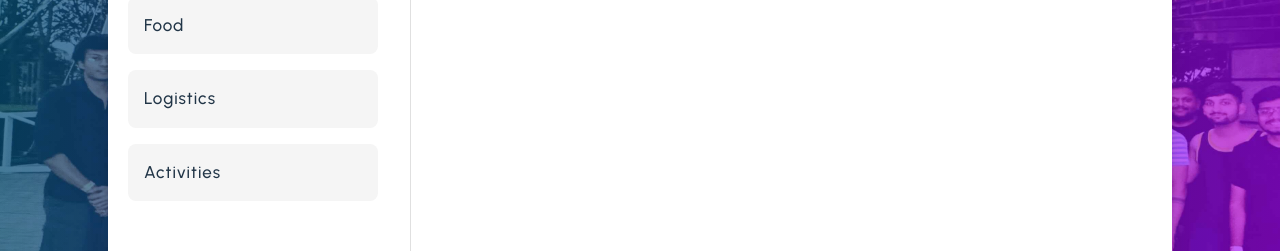
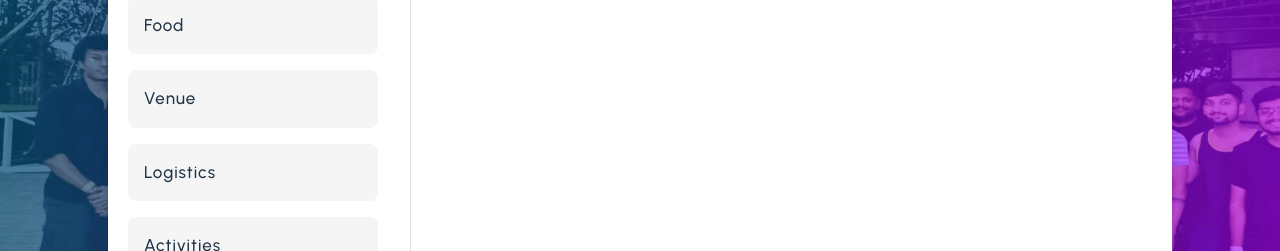
Before and after one commit to harish-soni/anonymous-form, a React (Vite) app: page / in a window 1280 px wide. Shown: the part 318-569 px from the top of the page. Built offline with nearby package versions, Linux system fonts and the light colour scheme; a web font is replaced by a local one.

Commit message:
Added Venue

```diff
--- a/src/App.tsx
+++ b/src/App.tsx
@@ -43,6 +43,14 @@ function App() {
       placeholder: "Enter your feedback here",
       label:
         "How satisfied were you with the variety and quality of food provided during the outing?",
+    },
+    {
+      title: "Venue",
+      componentToRender: (key: string, stepData: IStepProps) =>
+        Step(key, stepData),
+      placeholder: "Enter your feedback here",
+      label:
+        "Was the venue suitable for the event in terms of location, and ambiance?",
     },
     {
       title: "Logistics",
```
